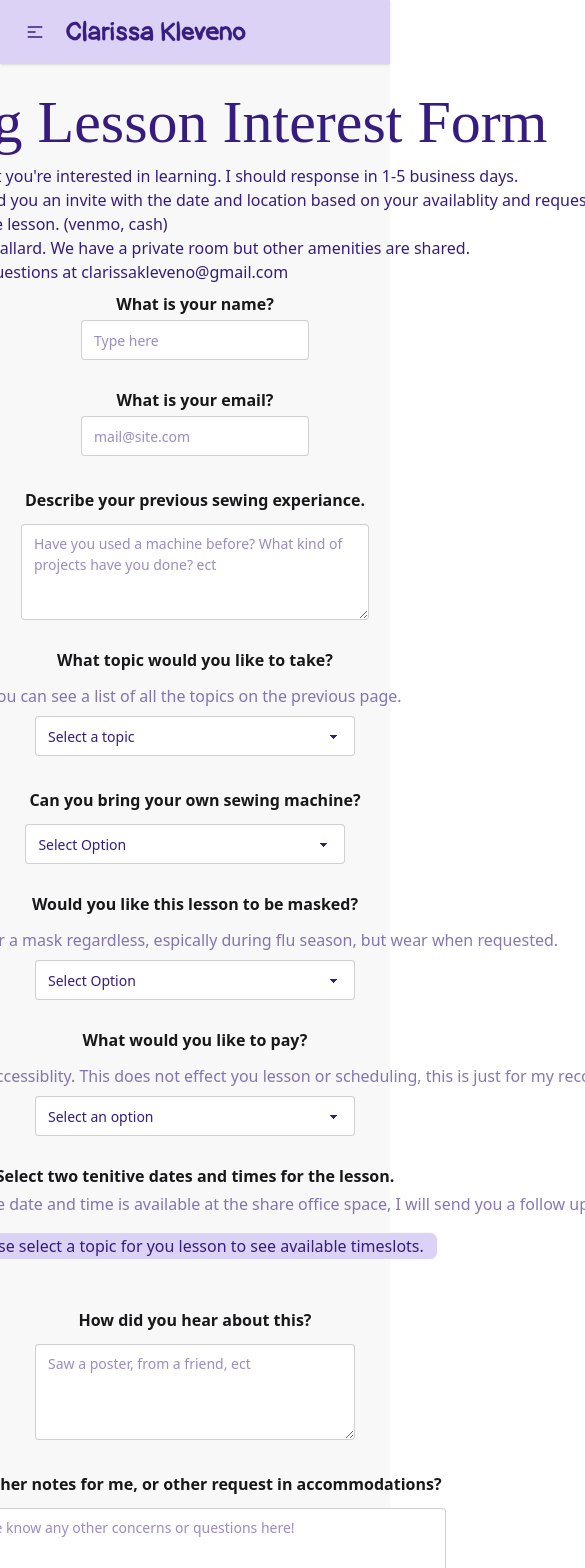
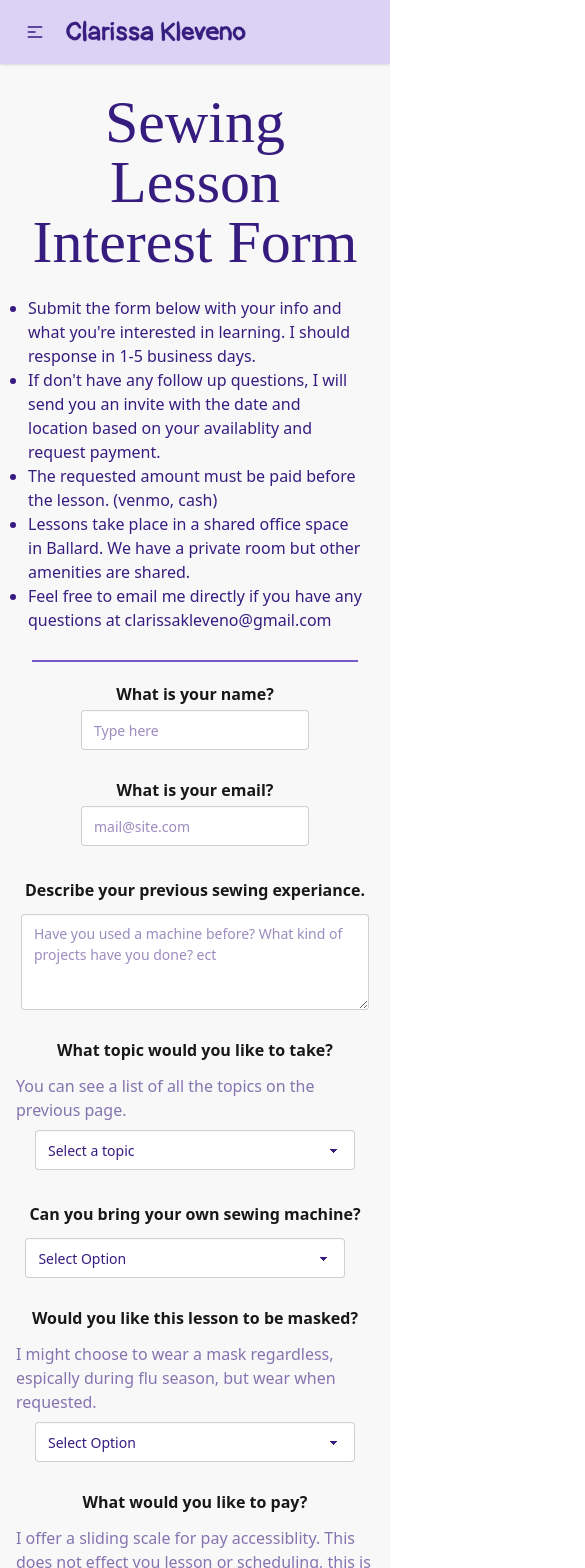
Before and after one commit to mason-c-web/clarissakleveno.com, a Next.js app: page /sewing-lessons/intake in a window 390 px wide. Shown: the top 1568 px of the page, 585 px wide, since content can reach past the window. Built offline with nearby package versions, Linux system fonts and the light colour scheme; a web font is replaced by a local one.

Commit message:
make intake form mobile friendly

```diff
--- a/app/sewing-lessons/intake/page.tsx
+++ b/app/sewing-lessons/intake/page.tsx
@@ -8,10 +8,7 @@ export default function Page() {
         Sewing Lesson Interest Form
       </h1>
       <div className="flex">
-        <ul
-          className=" list-disc text-wrap
-"
-        >
+        <ul className=" list-disc text-wrap lg:max-w-7/10 m-auto p-3">
           <li>
             {" "}
             Submit the form below with your info and what you're interested in
@@ -35,6 +32,7 @@ export default function Page() {
           </li>
         </ul>
       </div>
+      <hr className="border border-custom mb-3 m-4" />
 
       <Form />
     </div>
--- a/app/ui/Form.tsx
+++ b/app/ui/Form.tsx
@@ -109,12 +109,13 @@ export default function Form() {
             onChange={handleChange as any}
           ></textarea>
         </div>
+
         <div className="flex flex-col items-center gap-2 ">
           <div className="flex flex-col items-center gap-2 ">
             <legend className="fieldset-legend ">
               What topic would you like to take?
             </legend>
-            <p className="label">
+            <p className="label text-wrap">
               You can see a list of all the topics on the previous page.
             </p>
           </div>
@@ -152,12 +153,13 @@ export default function Form() {
             <option key={3}>No, I will use the one provided.</option>
           </select>
         </div>
+
         <div className="flex flex-col items-center gap-2">
           <div className="flex flex-col items-center gap-2">
             <legend className="fieldset-legend">
               Would you like this lesson to be masked?
             </legend>
-            <p className="label">
+            <p className="label text-wrap">
               I might choose to wear a mask regardless, espically during flu
               season, but wear when requested.
             </p>
@@ -180,7 +182,7 @@ export default function Form() {
             <legend className="fieldset-legend">
               What would you like to pay?
             </legend>
-            <p className="label">
+            <p className="label text-wrap">
               I offer a sliding scale for pay accessiblity. This does not effect
               you lesson or scheduling, this is just for my records.
             </p>
@@ -203,7 +205,7 @@ export default function Form() {
             <legend className="fieldset-legend">
               Select two tenitive dates and times for the lesson.
             </legend>
-            <p className="label">
+            <p className="label text-wrap">
               This does not guarantee a slot. Once I verify the date and time is
               available at the share office space, I will send you a follow up
               email with an invite.
@@ -224,7 +226,7 @@ export default function Form() {
                   name={"date2"}
                 />
                 {answer.date1 && answer.date2 ? (
-                  <div className="badge badge-lg m-4 btn-custom ">
+                  <div className="badge badge-lg m-4 btn-custom">
                     You've selected {answer.date1} and {answer.date2} as your
                     tentive lesson times.
                   </div>
@@ -265,7 +267,6 @@ export default function Form() {
           Let's do it
         </button>
       </form>
-      <p>the data: {result}</p>
     </div>
   );
 }
```
